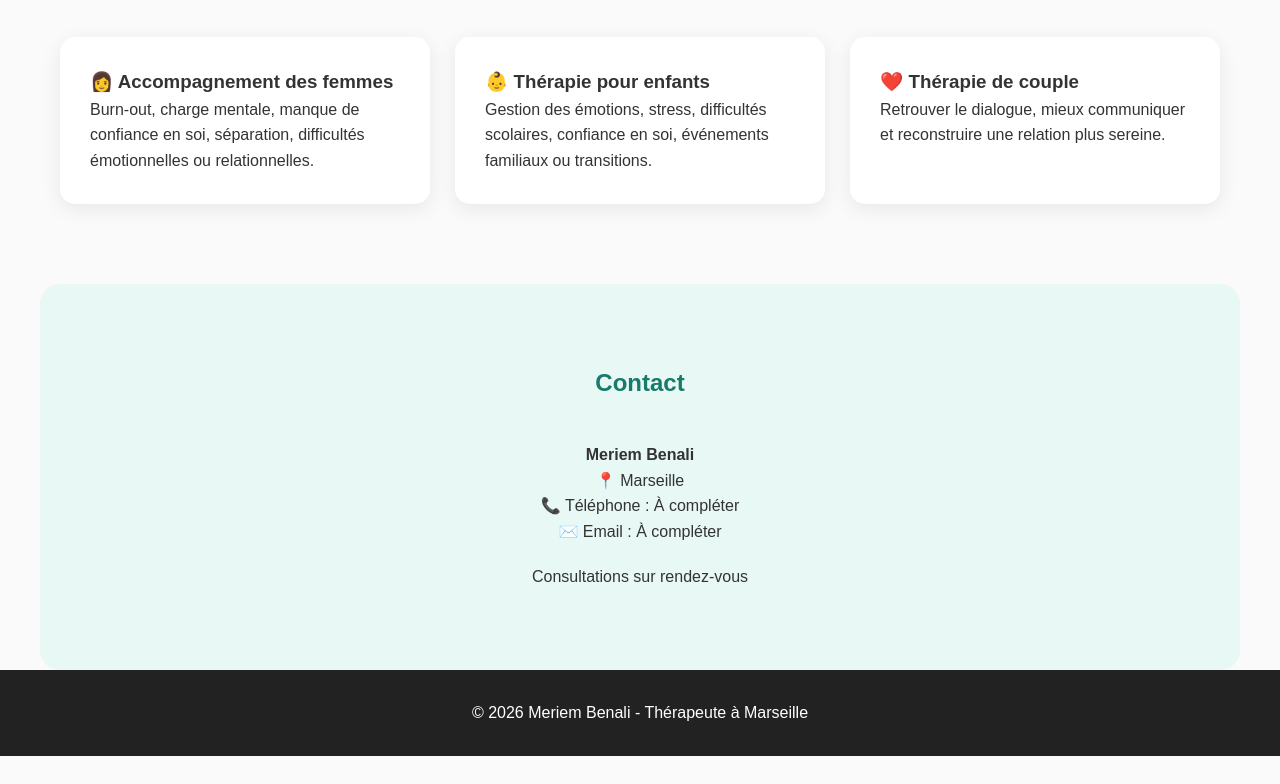
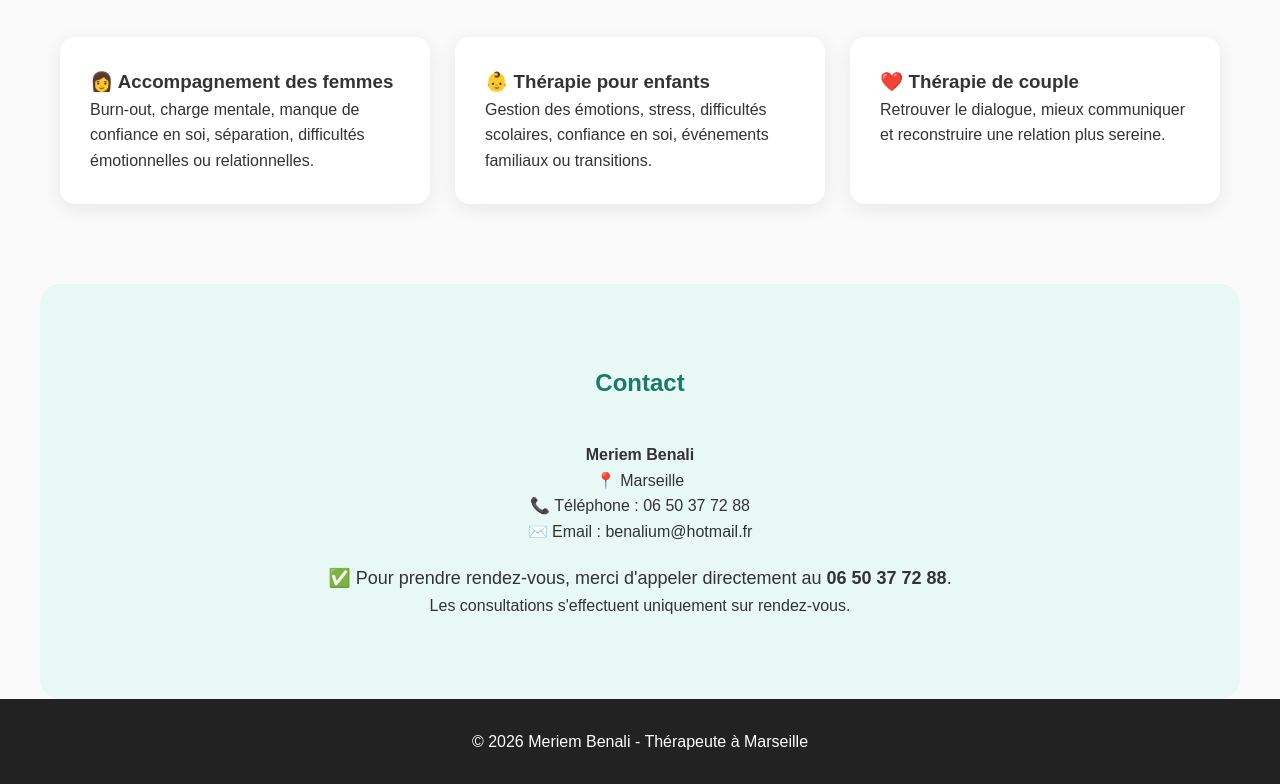
Before and after one commit to Tron8413/cabinet-therapie-benali, a plain HTML site: page index.html in a window 1280 px wide. Shown: the part 855-1639 px from the top of the page. Before the commit the page ends 1611 px from the top, so only its background shows below. Drawn offline with Linux system fonts and the light colour scheme.

Commit message:
Update index.html

```diff
--- a/index.html
+++ b/index.html
@@ -166,12 +166,17 @@ et reconstruire une relation plus sereine.
 
 <p>📍 Marseille</p>
 
-<p>📞 Téléphone : À compléter</p>
+<p>📞 Téléphone : 06 50 37 72 88</p>
 
-<p>✉️ Email : À compléter</p>
+<p>✉️ Email : benalium@hotmail.fr</p>
 
-<p style="margin-top:20px;">
-Consultations sur rendez-vous
+<p style="margin-top:20px; font-size:18px;">
+✅ Pour prendre rendez-vous, merci d'appeler directement au
+<strong>06 50 37 72 88</strong>.
+</p>
+
+<p>
+Les consultations s'effectuent uniquement sur rendez-vous.
 </p>
 
 </section>
```
